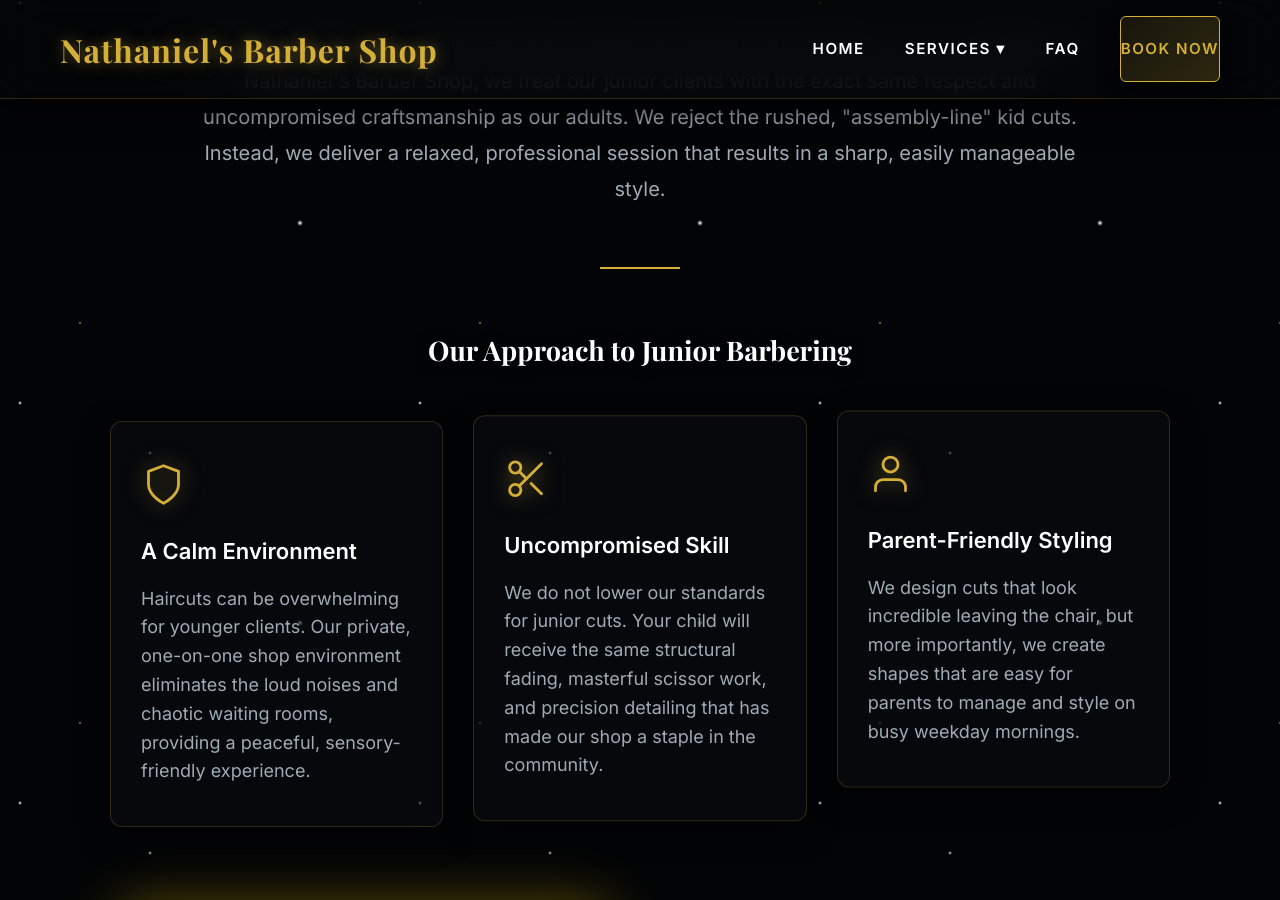
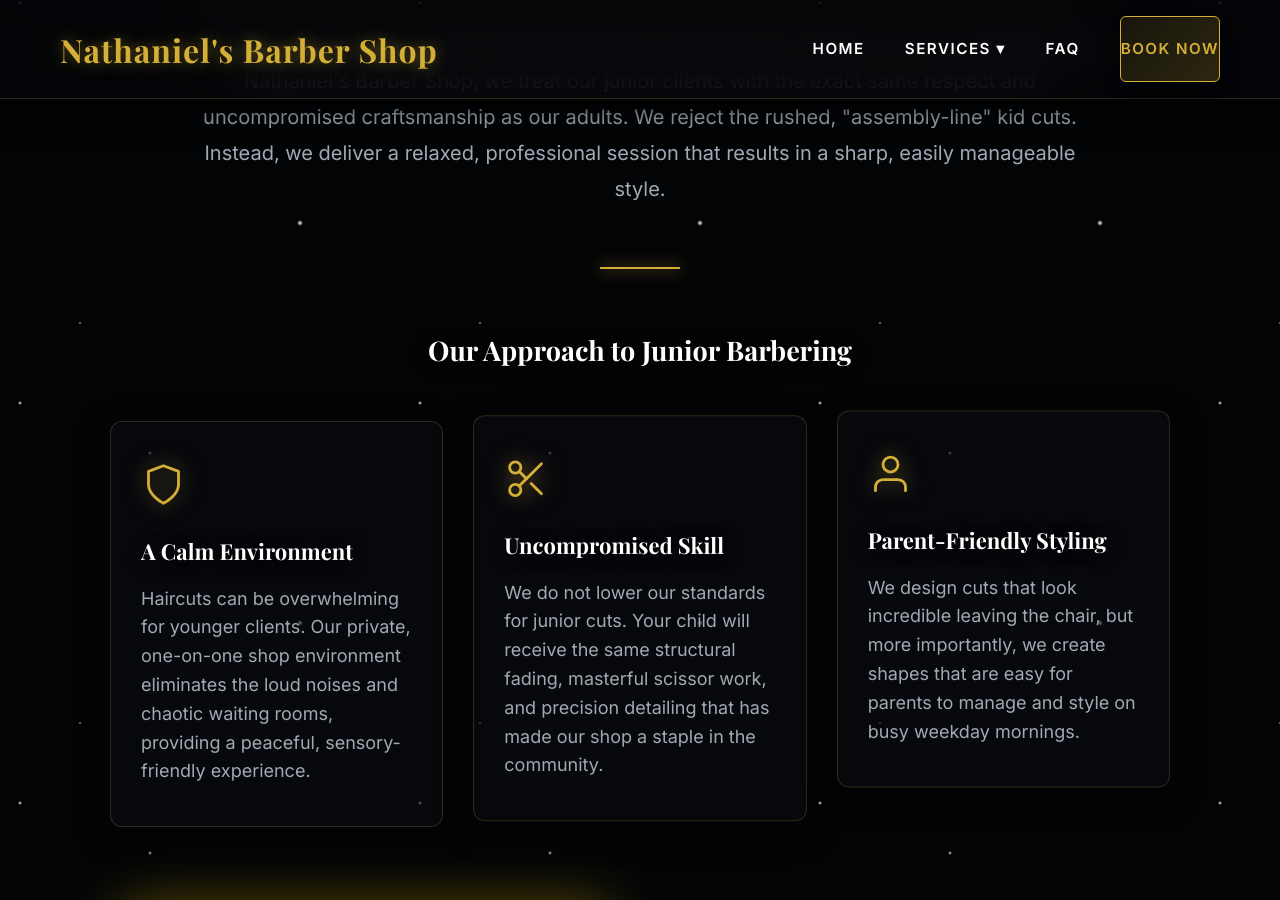
Before and after one commit to YourOnlineSquad/nathaniels-barber-shop, a Jekyll site: the page built from services/kids-haircut.md, in a window 1280 px wide and 900 px high, scrolled down 1304 px. Built offline with Jekyll 4.4.1, drawn with Linux system fonts in a browser that asks for light colours; some web fonts are replaced.

Commit message:
Update kids-haircut.md

```diff
--- a/services/kids-haircut.md
+++ b/services/kids-haircut.md
@@ -23,9 +24,9 @@ title: Kids Haircut in Sioux Falls SD | Nathaniel’s Barber Shop
       Finding a barber who is both technically skilled and patient with children can be a challenge. At Nathaniel's Barber Shop, we treat our junior clients with the exact same respect and uncompromised craftsmanship as our adults. We reject the rushed, "assembly-line" kid cuts. Instead, we deliver a relaxed, professional session that results in a sharp, easily manageable style.
     </p>
 
-    <div style="width: 80px; height: 2px; background: var(--accent-gold); margin: 0 auto 60px; box-shadow: 0 0 15px var(--accent Gold);"></div>
+    <div style="width: 80px; height: 2px; background: var(--accent-gold); margin: 0 auto 60px; box-shadow: 0 0 15px var(--accent-gold);"></div>
 
-    <h3 style="color: var(--text-light); margin-bottom: 50px; font-size: 27px;">Our Approach to Junior Barbering</h3>
+    <h2 style="color: var(--text-light); margin-bottom: 50px; font-size: 27px;">Our Approach to Junior Barbering</h2>
 
     <div style="display: grid; grid-template-columns: repeat(auto-fit, minmax(280px, 1fr)); gap: 30px; margin-bottom: 80px; text-align: left;">
 
@@ -34,7 +35,7 @@ title: Kids Haircut in Sioux Falls SD | Nathaniel’s Barber Shop
           <svg style="width: 45px; height: 45px; stroke: var(--accent-gold); fill: none; margin-bottom: 20px; filter: drop-shadow(0 0 10px rgba(212, 175, 55, 0.6));" viewBox="0 0 24 24" stroke-width="1.5" stroke-linecap="round" stroke-linejoin="round">
             <path d="M12 22s8-4 8-10V5l-8-3-8 3v7c0 6 8 10 8 10z"/>
           </svg>
-          <p style="font-size: 22px; margin-bottom: 15px; line-height: 1.6;"><strong style="color: var(--text-light);">A Calm Environment</strong></p>
+          <h3 style="font-size: 22px; margin-bottom: 15px; line-height: 1.6; color: var(--text-light);">A Calm Environment</h3>
           <p style="font-size: 18px; color: var(--text-muted); line-height: 1.6;">Haircuts can be overwhelming for younger clients. Our private, one-on-one shop environment eliminates the loud noises and chaotic waiting rooms, providing a peaceful, sensory-friendly experience.</p>
         </div>
       </div>
@@ -44,7 +45,7 @@ title: Kids Haircut in Sioux Falls SD | Nathaniel’s Barber Shop
           <svg style="width: 45px; height: 45px; stroke: var(--accent-gold); fill: none; margin-bottom: 20px; filter: drop-shadow(0 0 10px rgba(212, 175, 55, 0.6));" viewBox="0 0 24 24" stroke-width="1.5" stroke-linecap="round" stroke-linejoin="round">
             <circle cx="6" cy="6" r="3"/><circle cx="6" cy="18" r="3"/><line x1="20" y1="4" x2="8.12" y2="15.88"/><line x1="14.47" y1="14.48" x2="20" y2="20"/><line x1="8.12" y1="8.12" x2="12" y2="12"/>
           </svg>
-          <p style="font-size: 22px; margin-bottom: 15px; line-height: 1.6;"><strong style="color: var(--text-light);">Uncompromised Skill</strong></p>
+          <h3 style="font-size: 22px; margin-bottom: 15px; line-height: 1.6; color: var(--text-light);">Uncompromised Skill</h3>
           <p style="font-size: 18px; color: var(--text-muted); line-height: 1.6;">We do not lower our standards for junior cuts. Your child will receive the same structural fading, masterful scissor work, and precision detailing that has made our shop a staple in the community.</p>
         </div>
       </div>
@@ -54,7 +55,7 @@ title: Kids Haircut in Sioux Falls SD | Nathaniel’s Barber Shop
           <svg style="width: 45px; height: 45px; stroke: var(--accent-gold); fill: none; margin-bottom: 20px; filter: drop-shadow(0 0 10px rgba(212, 175, 55, 0.6));" viewBox="0 0 24 24" stroke-width="1.5" stroke-linecap="round" stroke-linejoin="round">
             <path d="M20 21v-2a4 4 0 0 0-4-4H8a4 4 0 0 0-4 4v2"/><circle cx="12" cy="7" r="4"/>
           </svg>
-          <p style="font-size: 22px; margin-bottom: 15px; line-height: 1.6;"><strong style="color: var(--text-light);">Parent-Friendly Styling</strong></p>
+          <h3 style="font-size: 22px; margin-bottom: 15px; line-height: 1.6; color: var(--text-light);">Parent-Friendly Styling</h3>
           <p style="font-size: 18px; color: var(--text-muted); line-height: 1.6;">We design cuts that look incredible leaving the chair, but more importantly, we create shapes that are easy for parents to manage and style on busy weekday mornings.</p>
         </div>
       </div>
@@ -68,12 +69,12 @@ title: Kids Haircut in Sioux Falls SD | Nathaniel’s Barber Shop
       </div>
 
       <div>
-        <h3 style="color: var(--accent-gold); margin-bottom: 20px; font-size: 27px;">Building Confidence</h3>
+        <h2 style="color: var(--accent-gold); margin-bottom: 20px; font-size: 27px;">Building Confidence</h2>
         <p style="color: var(--text-muted); font-size: 20px; line-height: 1.6; margin-bottom: 40px;">
           A great haircut does wonders for a young man's confidence. Whether it is for back-to-school photos, a special event in Minnehaha County, or just routine maintenance, we work with parents and kids to find a style they genuinely love and feel proud to wear.
         </p>
 
-        <h3 style="color: var(--accent-gold); margin-bottom: 20px; font-size: 27px;">The Unrushed Promise</h3>
+        <h2 style="color: var(--accent-gold); margin-bottom: 20px; font-size: 27px;">The Unrushed Promise</h2>
         <p style="color: var(--text-muted); font-size: 20px; line-height: 1.6;">
           Children can be unpredictable, and that is perfectly okay. By operating entirely on an appointment-only schedule, we ensure we have ample time blocked out. We never rush a service, allowing us to adapt to the child's pace and ensure maximum safety and precision.
         </p>
@@ -82,42 +83,36 @@ title: Kids Haircut in Sioux Falls SD | Nathaniel’s Barber Shop
     </div>
 
     <div style="border-top: 1px solid rgba(255, 255, 255, 0.1); border-bottom: 1px solid rgba(255, 255, 255, 0.1); padding: 60px 20px; margin-bottom: 80px; background: linear-gradient(90deg, transparent, rgba(10, 12, 18, 0.8), transparent);">
-      <h3 style="color: #f5f5f5; margin-bottom: 25px; font-size: 27px;">Book Their Next Haircut</h3>
+      <h2 style="color: #f5f5f5; margin-bottom: 25px; font-size: 27px;">Book Their Next Haircut</h2>
       <a href="https://www.styleseat.com/m/v/nathanielsbarbershop?utm_source=google&utm_medium=reserve" target="_blank" rel="noopener noreferrer" class="btn-primary">Reserve Your Chair Now</a>
     </div>
 
-    <h3 style="color: var(--text-light); margin-bottom: 40px; font-size: 27px;">Frequently Asked Questions</h3>
+    <h2 style="color: var(--text-light); margin-bottom: 40px; font-size: 27px;">Frequently Asked Questions</h2>
 
     <div style="max-width: 800px; margin: 0 auto 80px; text-align: left;">
-
       <details class="faq-details">
         <summary class="faq-summary">What is the age limit for a kids haircut?</summary>
         <p class="faq-answer">We welcome junior clients of all ages, provided they are able to sit relatively independently in the barber chair. Safety is our top priority when working with sharp shears and clippers.</p>
       </details>
-
       <details class="faq-details">
         <summary class="faq-summary">How much time is blocked out for this service?</summary>
         <p class="faq-answer">We block out the exact same amount of time for a junior cut as we do an adult cut. We refuse to rush the process, ensuring your child stays comfortable and the final result is absolutely precise.</p>
       </details>
-
       <details class="faq-details">
         <summary class="faq-summary">Do you take walk ins or do I need an appointment?</summary>
         <p class="faq-answer">Nathaniel operates strictly by appointment only. This is especially beneficial for children, as it guarantees they won't have to wait in a crowded, noisy lobby before their turn.</p>
       </details>
-
       <details class="faq-details">
         <summary class="faq-summary">What is your cancellation and deposit policy?</summary>
         <p class="faq-answer">We require a deposit to secure your booking. If you cannot make your appointment, we kindly ask for over twenty four hours of notice. Without ample notification, we lose vital revenue for that specific time slot, so the deposit will be retained.</p>
       </details>
-
       <details class="faq-details">
         <summary class="faq-summary">Where exactly is your shop located?</summary>
         <p class="faq-answer">We operate out of a premium private physical location right here in Sioux Falls SD. You will receive exact directions and details upon completing your secure booking through our StyleSeat portal.</p>
       </details>
-
     </div>
 
-    <h3 style="margin-bottom: 30px; color: var(--text-light); font-size: 25px; text-transform: uppercase; letter-spacing: 2px;">Explore Related Services</h3>
+    <h2 style="margin-bottom: 30px; color: var(--text-light); font-size: 25px; text-transform: uppercase; letter-spacing: 2px;">Explore Related Services</h2>
     <div style="display: flex; gap: 20px; justify-content: center; flex-wrap: wrap;">
       <a href="{{ site.baseurl }}/services/mens-haircut" class="btn-primary" style="background: transparent; border-color: rgba(212, 175, 55, 0.3); font-size: 16px; padding: 12px 24px; box-shadow: none;">Mens Haircut</a>
       <a href="{{ site.baseurl }}/services/line-up" class="btn-primary" style="background: transparent; border-color: rgba(212, 175, 55, 0.3); font-size: 16px; padding: 12px 24px; box-shadow: none;">Line Up</a>
```
Also changed, not shown: other parts of services/kids-haircut.md (+1 -0 lines).
